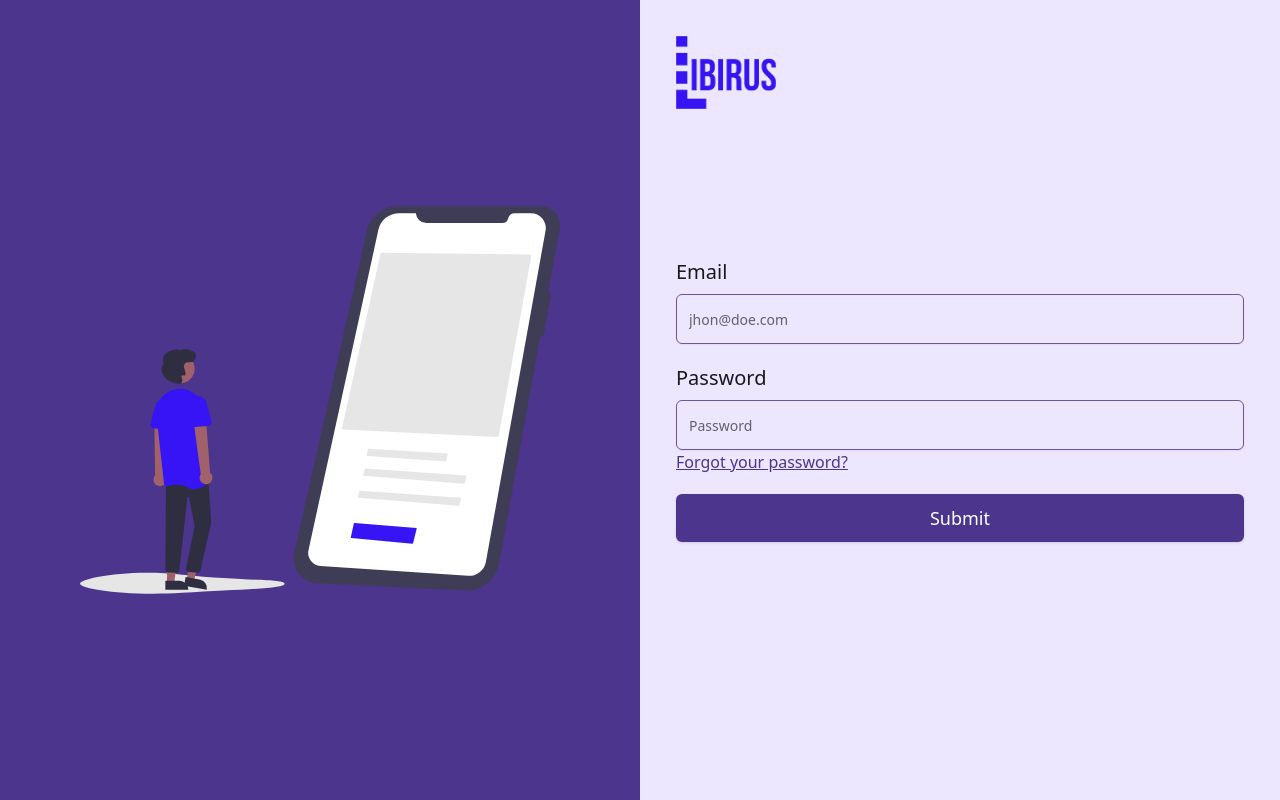
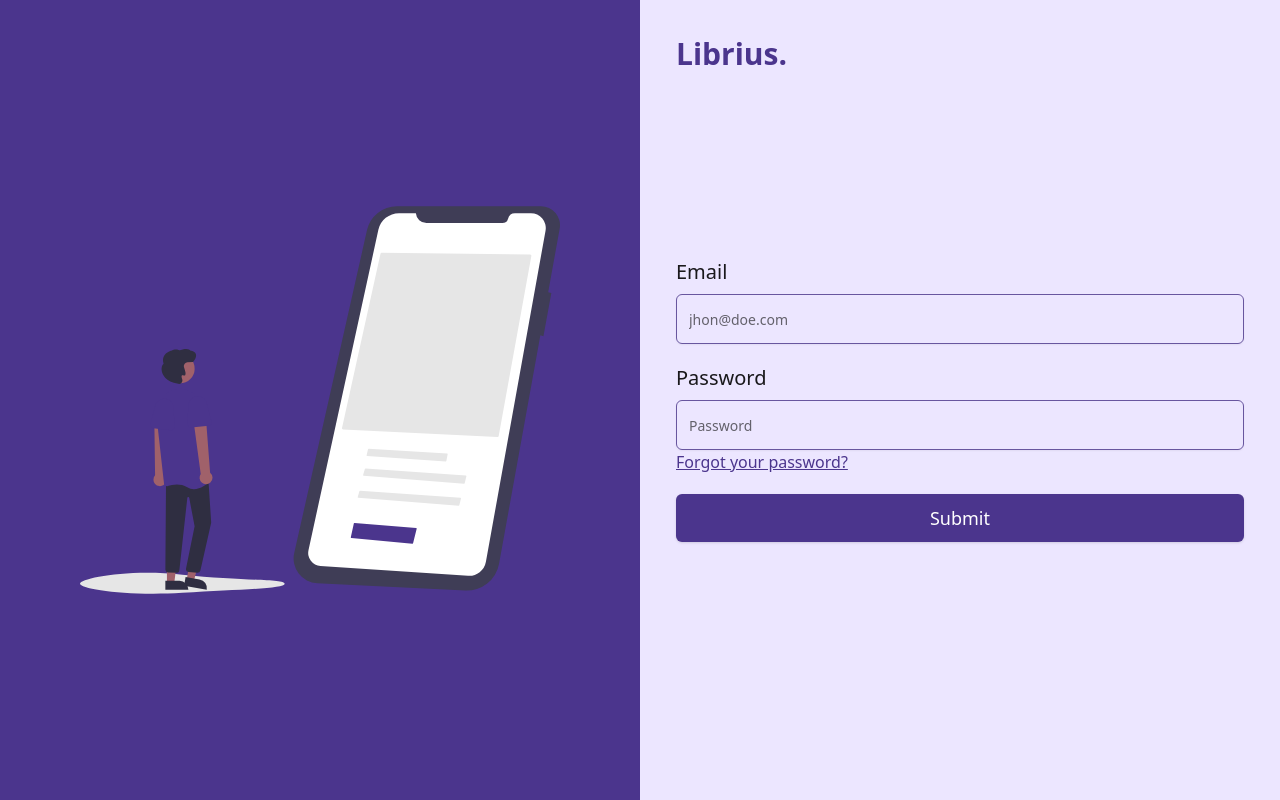
Before and after one commit to panteliic/Librius, a React (Vite) app in the folder frontend/: page /auth/sign-in in a window 1280 px wide. Built offline with nearby package versions, Linux system fonts and the light colour scheme.

Commit message:
updated login and register page

```diff
--- a/frontend/src/pages/Login.tsx
+++ b/frontend/src/pages/Login.tsx
@@ -57,8 +57,8 @@ function Login() {
       </div>
       <div className="w-screen h-screen md:w-1/2 p-9 flex justify-center items-center relative">
         <div className="absolute top-9 flex items-center justify-between w-full px-9">
-          <a href="/">
-            <img src={logo} alt="" width={100} />
+          <a href="/" className={`text-3xl text-primary font-bold`}>
+            Librius.
           </a>
         </div>
         <Form {...form}>
--- a/frontend/src/pages/Register.tsx
+++ b/frontend/src/pages/Register.tsx
@@ -69,8 +69,8 @@ function Register() {
     <div className="flex">
       <div className="w-screen h-screen md:w-1/2 p-1 sm:p-9 flex justify-center items-center">
         <div className="absolute left-0 top-9 flex items-center justify-between w-full px-9">
-          <a href="/">
-            <img src={logo} alt="" width={100} />
+          <a href="/" className={`text-3xl text-primary font-bold`}>
+            Librius.
           </a>
         </div>
         <Form {...form}>
```
Also changed, not shown: frontend/src/assets/sign-in-ilustration.svg, frontend/src/assets/sign-up-ilustration.svg.
